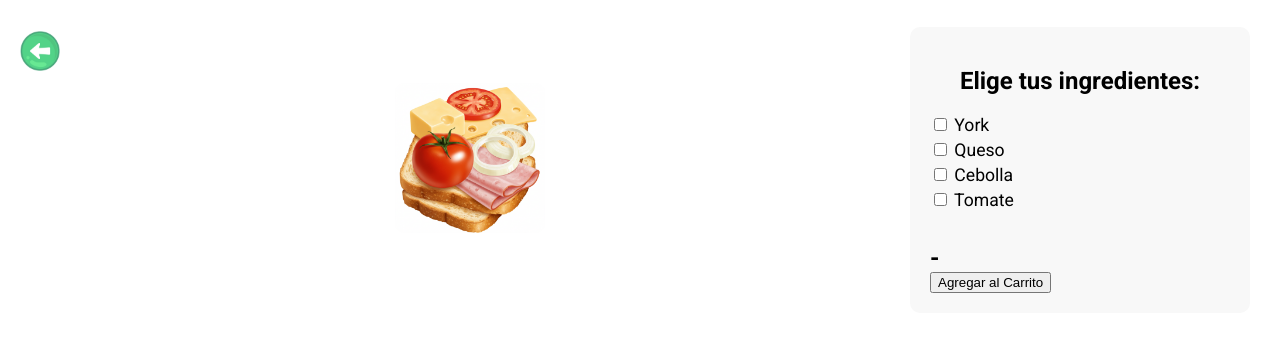
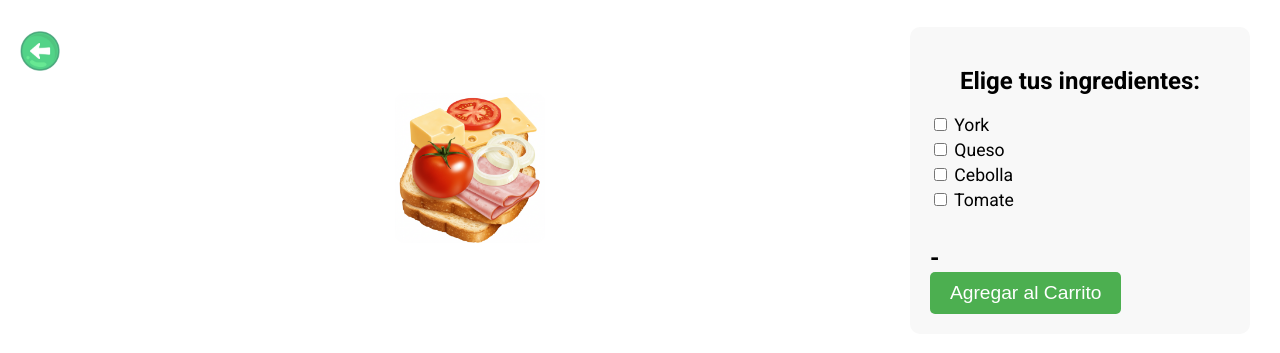
Before and after one commit to Mikymallorca007/BARALDEABELLA, a plain HTML site: page Comidas/Sandwiches/Sandwich o tostada.html in a window 1280 px wide. Shown: the part 119-472 px from the top of the page. Drawn offline with Linux system fonts and the light colour scheme.

Commit message:
Update Sandwich o tostada.html

```diff
--- a/Comidas/Sandwiches/Sandwich o tostada.html
+++ b/Comidas/Sandwiches/Sandwich o tostada.html
@@ -77,6 +77,19 @@
     top: 150px;  /* Ajuste de posición */
     left: 20px; /* Ajuste de posición */
         }
+        button {
+        background-color: #4CAF50; /* Color de fondo verde */
+        color: white; /* Texto blanco */
+        border: none; /* Sin borde */
+        padding: 10px 20px; /* Espaciado interno */
+        cursor: pointer; /* Cambia el cursor cuando pasa sobre el botón */
+        border-radius: 5px; /* Bordes redondeados */
+        font-size: 1.2em; /* Tamaño de fuente */
+    }
+
+    button:hover {
+        background-color: #45a049; /* Color de fondo cuando se pasa el cursor (verde más oscuro) */
+    }
         #sending-image {
             display: none;
             position: fixed;
```
